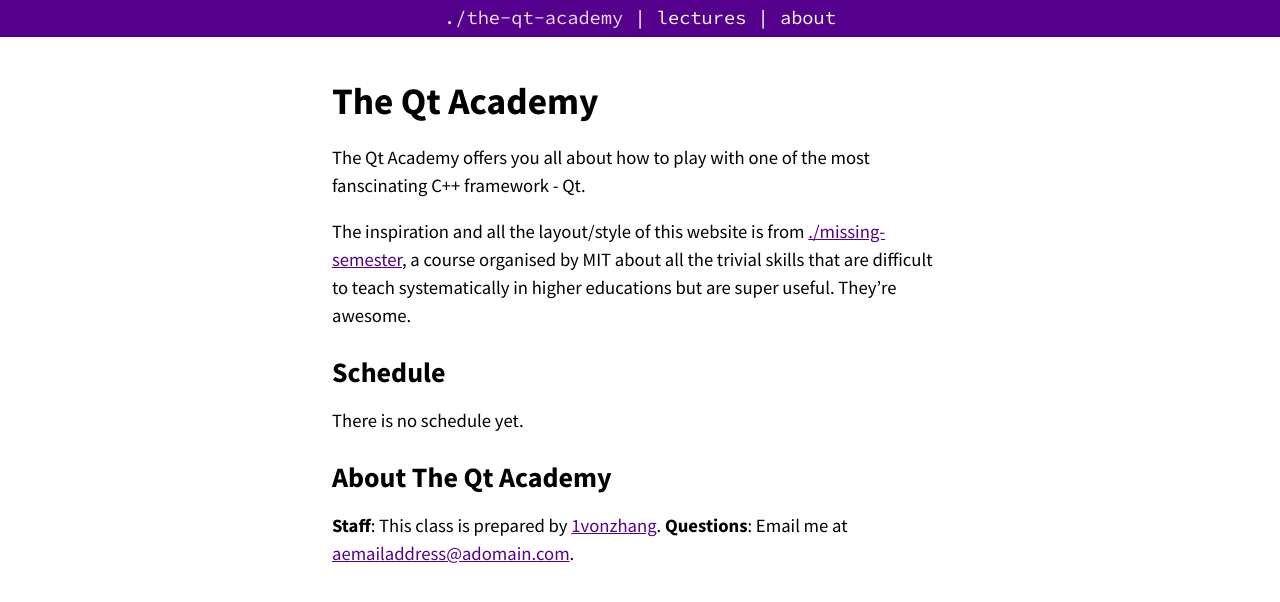
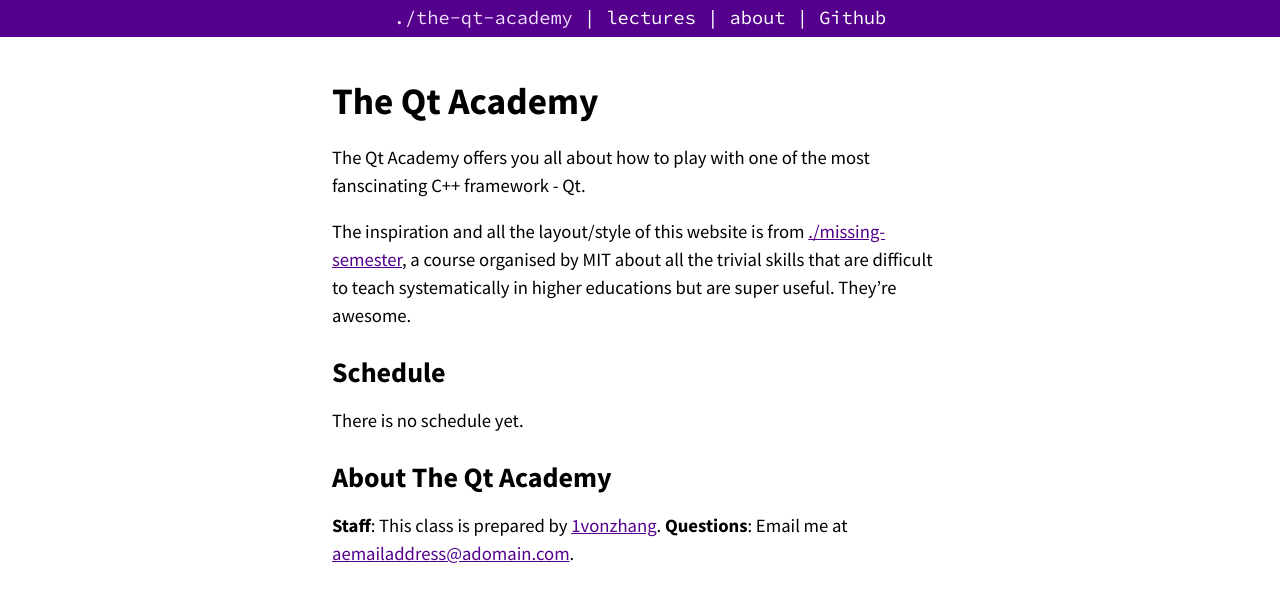
Before and after one commit to IvonZZhang/qt-academy, a Jekyll site: the page built from index.md, in a window 1280 px wide. Shown: the top 602 px of the page. Built offline with Jekyll 4.4.1, drawn with Linux system fonts in a browser that asks for light colours.

Commit message:
Update nav.html

```diff
--- a/_includes/nav.html
+++ b/_includes/nav.html
@@ -7,6 +7,7 @@
       <div class="trigger-child">
         <span class="nav-link"><a href="/qt-academy/lectures/">lectures</a></span>
         <span class="nav-link"><a href="/qt-academy/about/">about</a></span>
+        <span class="nav-link"><a href="https://github.com/IvonZZhang/qt-academy"/>Github</a></span>
       </div>
     </div>
   </nav>
```
